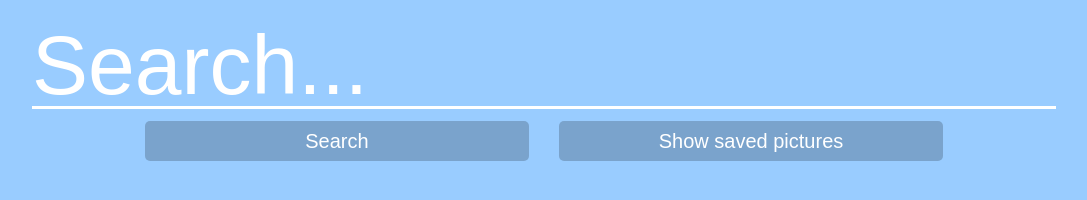
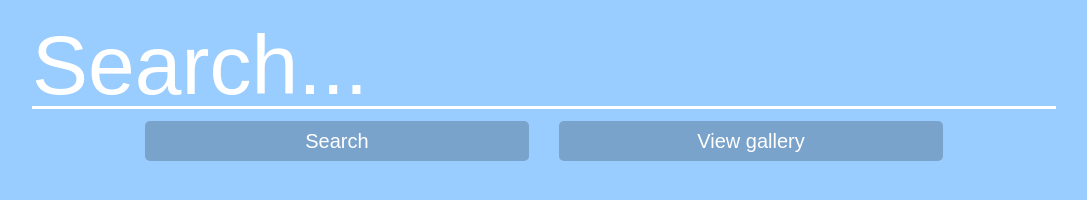
Before and after one commit to Innk94/Flickr-SPA, a plain HTML site: page index.html in a window 1280 px wide. Shown: the whole page, without its empty margins (96-1183 px from the left). Drawn offline with Linux system fonts and the light colour scheme.

Commit message:
Text change.
Changed text on button to access personal gallery from “Show saved
pictures” to “View Gallery”

```diff
--- a/index.html
+++ b/index.html
@@ -15,7 +15,7 @@
         <input type="text" id="searchInput" placeholder="Search..." name="searchValue" value="">
       </div>
       <button id="searchBtn" class="menuBtn" onclick="searchPictures()">Search</button>
-      <button class="menuBtn" onclick="showList()">Show saved pictures</button>
+      <button class="menuBtn" onclick="showList()">View gallery</button>
     </div>
     <div id="resultBox"></div>
     <div id="myModal" class="modal">
```
